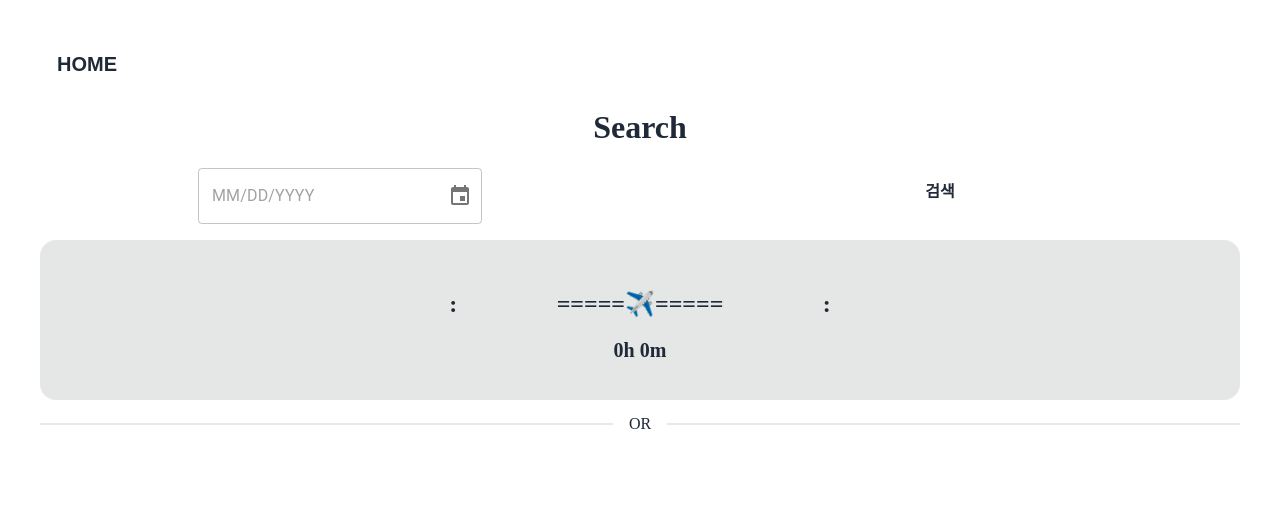
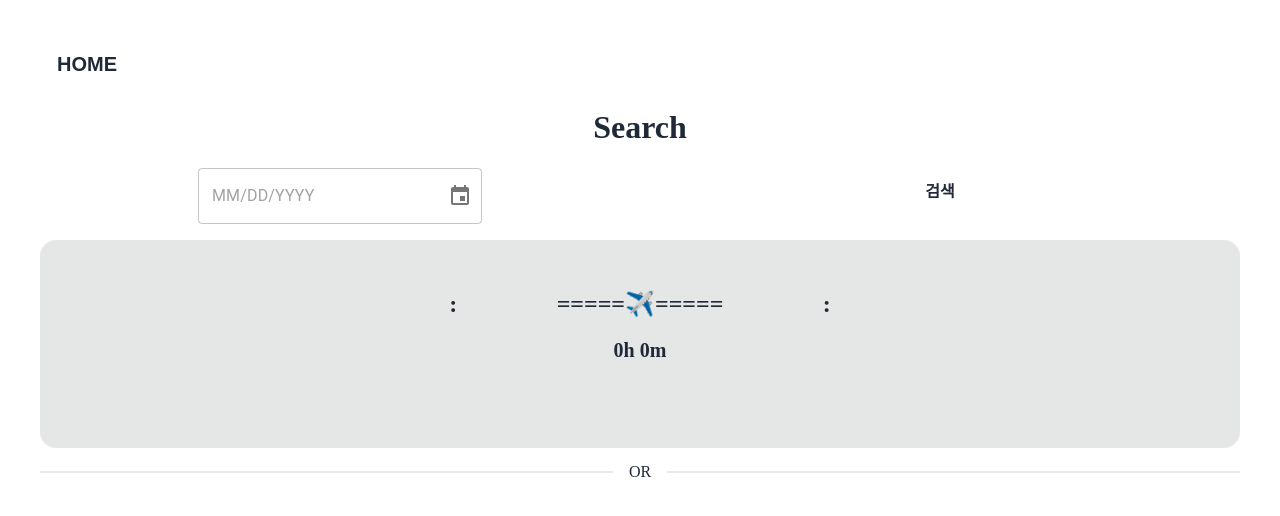
Before and after one commit to Dark-jin/Airplane, a React (Vite) app: page /search in a window 1280 px wide. Both pictures are taken after a click on the button "검색". Shown: the top 516 px of the page. Built offline with nearby package versions, Linux system fonts and the light colour scheme; no server answers.

Commit message:
feat: city code

```diff
--- a/src/pages/Search.tsx
+++ b/src/pages/Search.tsx
@@ -79,7 +79,7 @@ const Search = () => {
               <div className="grid h-full card bg-base-300 rounded-box place-items-center">
                 <div className="text-lg font-bold">{item.airlineEnglish}</div>
                 <div className="text-lg font-bold">{item.airlineKorean}</div>
-                <div className="grid grid-rows-2">
+                <div className="grid grid-rows-3">
                   <div className="grid grid-cols-3 mt-4 gap-5 text-2xl font-bold">
                     <div>
                       {item.domesticStartTime.toString().substring(0, 2)} :{" "}
@@ -111,6 +111,11 @@ const Search = () => {
                     </div>
                     <div>{item.arrivalcity}</div>
                   </div>
+                  <div className="grid grid-cols-3 text-base gap-6">
+                    <div>{item.startcityCode}</div>
+                    <div></div>
+                    <div>{item.arrivalcityCode}</div>
+                  </div>
                 </div>
               </div>
               {index !== 9 ? <div className="divider">OR</div> : null}
```
